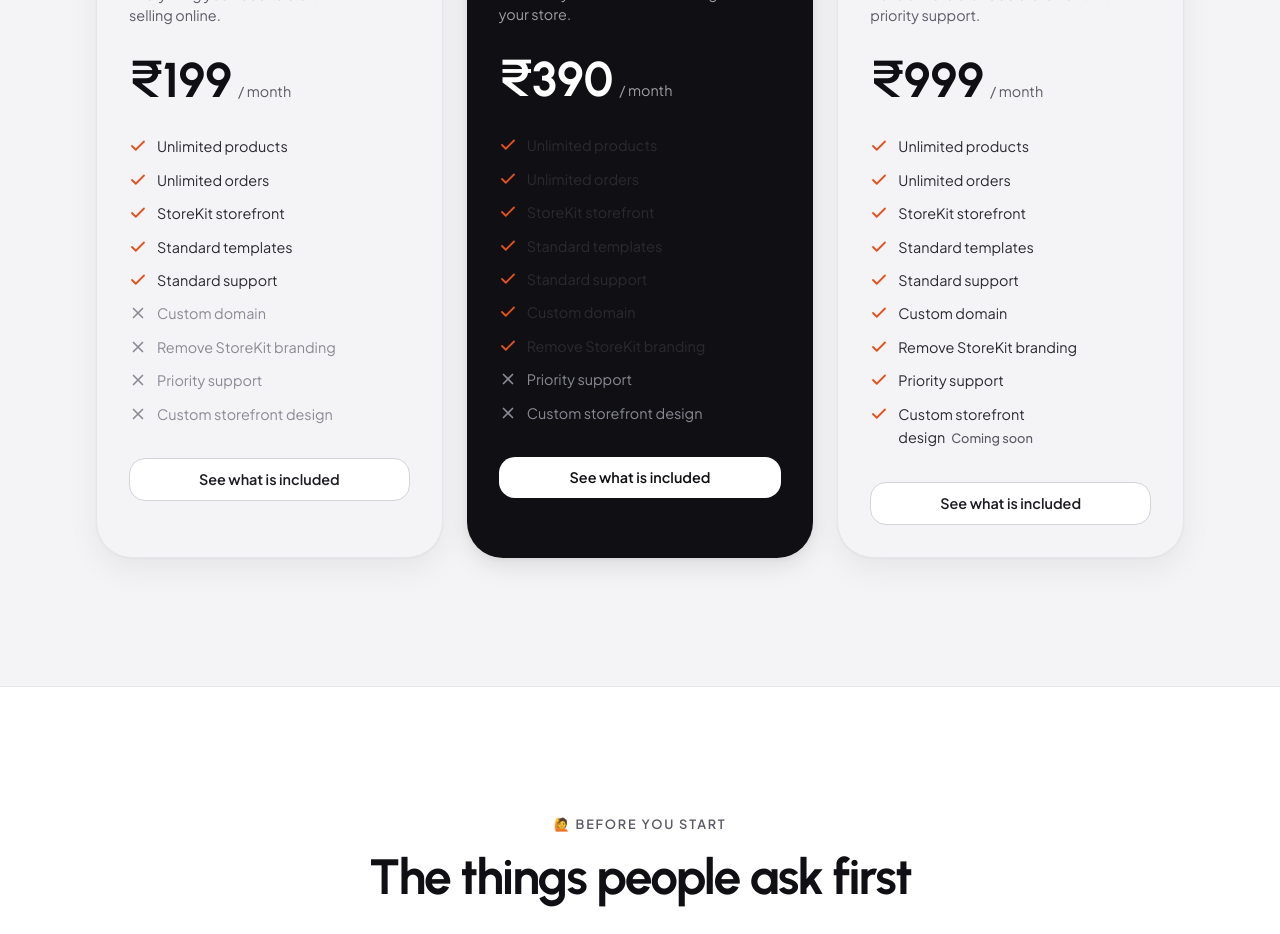
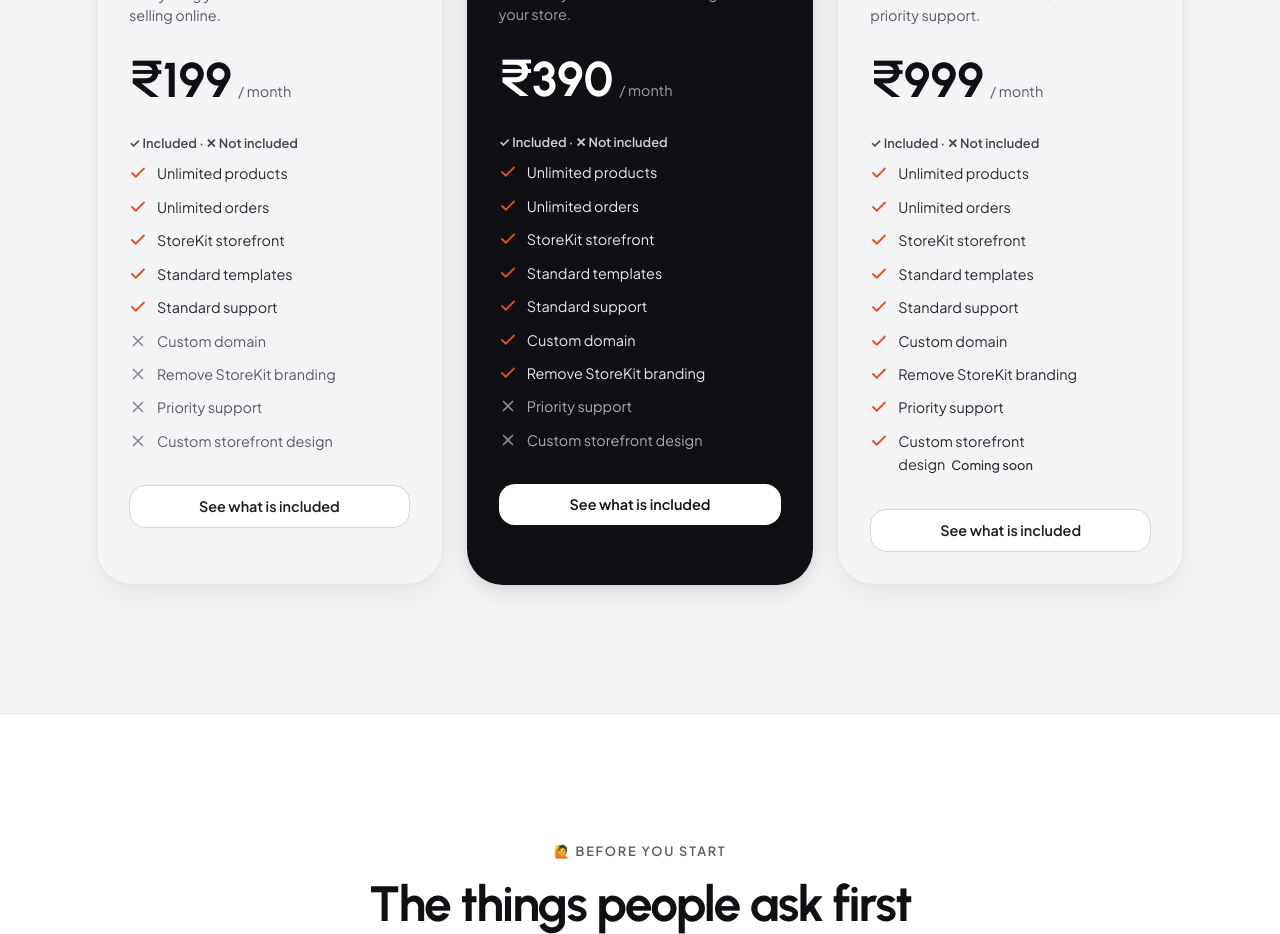
Before and after one commit to Siddiq3/ecommerc-saas-web, a Next.js app: page / in a window 1280 px wide. Shown: the part 8820-9754 px from the top of the page. Built offline with nearby package versions, Linux system fonts and the light colour scheme; no server answers; a web font is replaced by a local one.

Commit message:
Clarify plan inclusions and recommend Business plan

```diff
--- a/components/PlanFeatureList.jsx
+++ b/components/PlanFeatureList.jsx
@@ -18,20 +18,23 @@ const Cross = () => (
   </svg>
 );
 
-export function PlanFeatureList({ features, className = 'mt-8 space-y-3.5' }) {
+export function PlanFeatureList({ features, className = 'mt-8 space-y-3.5', dark = false }) {
   return (
-    <ul className={className}>
+    <div className={className}>
+      <p className={`text-xs font-semibold ${dark ? 'text-white/80' : 'text-ink-600'}`}>✓ Included · ✕ Not included</p>
+      <ul className="space-y-2.5">
       {features.map((feature) => (
         <li key={feature.label} className="flex gap-2.5 text-sm leading-relaxed">
           {feature.included ? <Tick /> : <Cross />}
-          <span className={feature.included ? 'text-ink-700' : 'text-ink-400'}>
+          <span className={dark ? (feature.included ? 'text-white/90' : 'text-white/65') : (feature.included ? 'text-ink-700' : 'text-ink-500')}>
             <span className="sr-only">{feature.included ? 'Included: ' : 'Not included: '}</span>
             {feature.label}
-            {feature.note && <span className="ml-1.5 whitespace-nowrap text-xs font-medium text-ink-500">{feature.note}</span>}
+            {feature.note && <span className="ml-1.5 whitespace-nowrap text-xs font-medium">{feature.note}</span>}
           </span>
         </li>
       ))}
     </ul>
+    </div>
   );
 }
 
```
